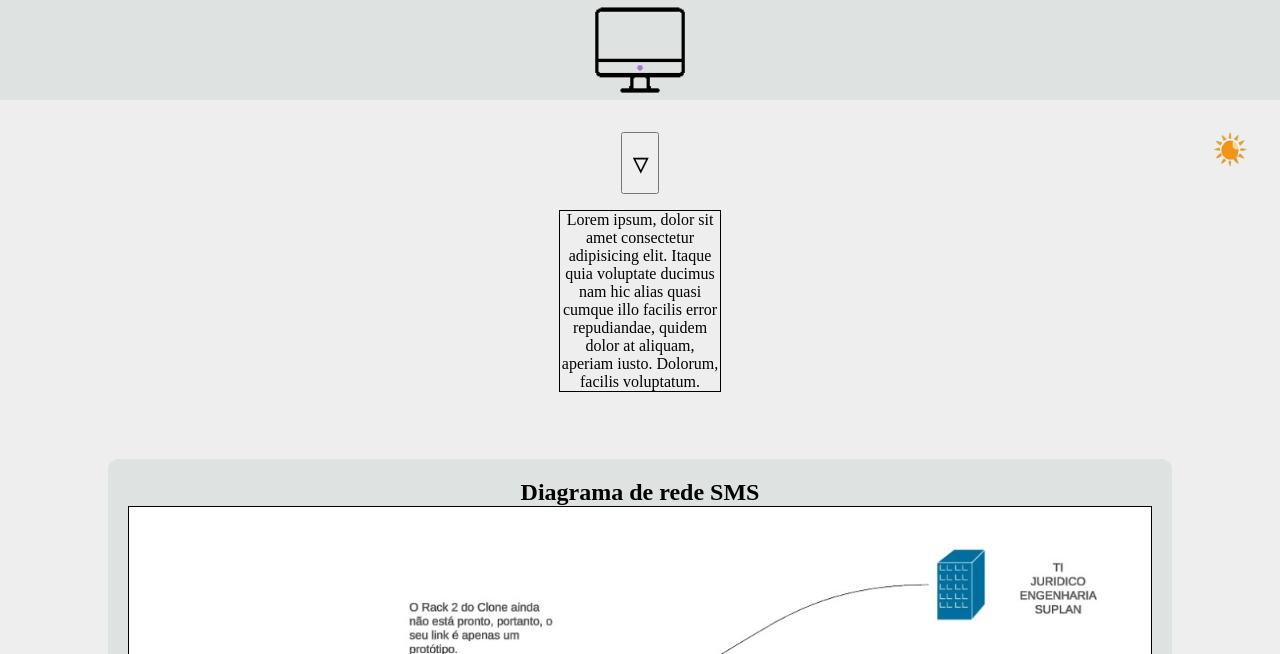
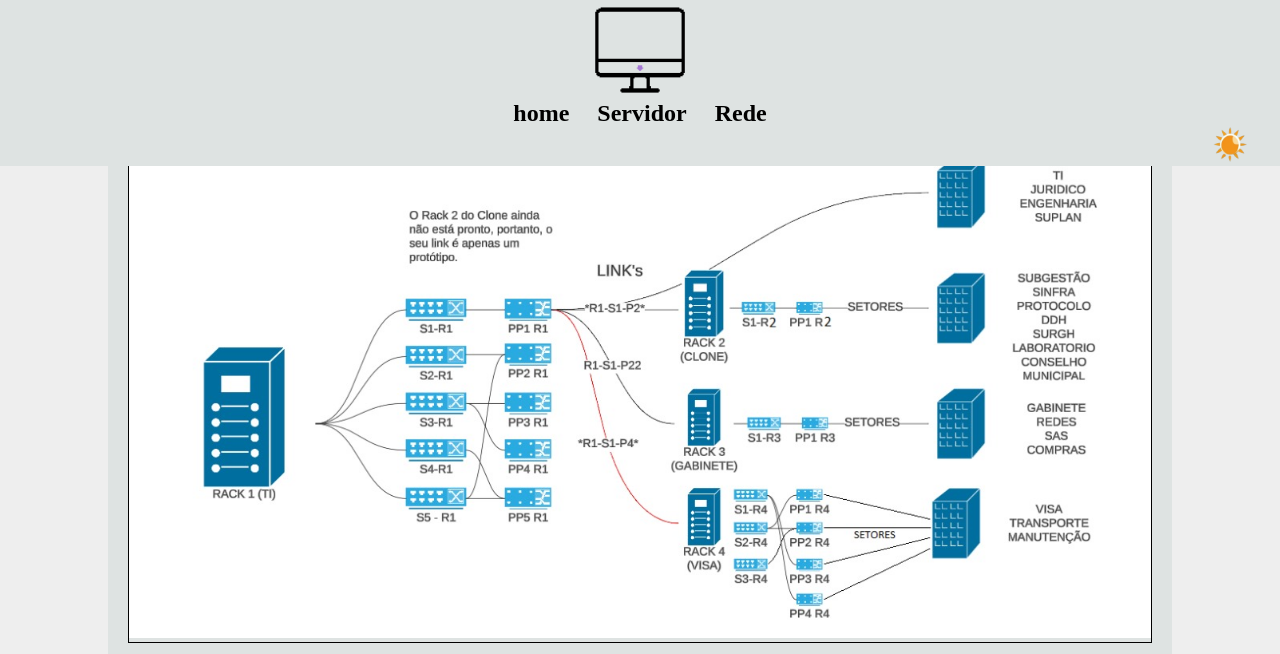
Before and after one commit to Lukeehz/Mapeamento-SMS, a plain HTML site: page index.html in a window 1280 px wide. Shown: the top 654 px of the page. Drawn offline with Linux system fonts and the light colour scheme.

Commit message:
Ajustes headers

```diff
--- a/assets/css/style.css
+++ b/assets/css/style.css
@@ -27,12 +27,12 @@
 }
 
 /*CABECALHO*/
-.conteudo-cabecalho {
-    display: flex;
-    align-items: center;
-    justify-content: center;
+header{
+    top: 0;
+    position: fixed;
+    z-index: 9999;
+    width: 100%;
 }
-
 
 /*NAVBAR*/
 
@@ -169,17 +169,25 @@
 
 /*LINKS*/
 a{
-    color: whitesmoke;
+    color: #000;
     text-decoration: none;
     cursor: pointer;
+    font-weight: bolder;
+    font-size: 1.5rem;
 }
 
 a:hover {
-    color: rgb(255, 255, 200) !important;
+    color: purple !important;
 }
 a:visited{
     color: rgb(255, 198, 92)
 }
+.links{
+    text-align: center !important;
+    text-decoration: none;
+    display: inline;
+}
+
 
 /*ESPAÇAMENTOS - PADDING GERAL*/
 .p0{
@@ -223,9 +231,17 @@
 }
 
 /*ESPAÇAMENTOS - PADDING LEFT*/
+.px2 {
+    padding-left: 0.75rem !important;
+    padding-right: 0.75rem !important;
+}
 .px3 {
     padding-left: 1rem !important;
     padding-right: 1rem !important;
+}
+
+.pauto{
+    padding: auto;
 }
 
 /*MARGIN TOP*/
@@ -240,7 +256,7 @@
 
 /*ESPAÇAMENTO - MARGIN*/
 .mauto{
-    margin: auto;
+    margin: auto !important
 }
 
 /*FOOTER*/
--- a/index.html
+++ b/index.html
@@ -12,7 +12,6 @@
     <meta property="og:image" content="redes.jpg">
     <link rel="shortcut icon" href="assets/images/favicon.ico" type="image/x-icon">
     <link rel="stylesheet" href="assets/css/style.css">
-    <link href="https://fonts.googleapis.com/css2?family=Inter:wght@100..900&display=swap" rel="stylesheet">
     <meta name="viewport" content="width=device-width, initial-scale=1.0">
     <title>REDES - SMS</title>
 </head>
@@ -21,24 +20,21 @@
     <header id="header" class="background-branco texto-branco">
         <div class="mauto">
             <img src="assets/images/computer.gif" style="display: block;" class="pulse mauto image-fluid">
+            <nav class="nav-center">
+                <ul class="center-text">
+                    <li class="links px2"><a href="#">home</a></li>
+                    <li class="links px2"><a href="#">Servidor</a></li>
+                    <li class="links px2"><a href="#">Rede</a></li>
+                </ul>
+            </nav>
             <span class="float-right">
                 <button id="btnColor" style="background: transparent; border: none;">
-                    <img id="CE" src="assets/images/soll.png" class="image-fluid pt3" style="width: 35%; cursor: pointer;">
+                    <img id="CE" src="assets/images/soll.png" class="image-fluid" style="width: 35%; cursor: pointer;">
                 </button>
             </span>
         </div>
     </header>
 
-    <div class="mauto pt3" style="width: 50%; text-align: center;">
-        <button id="btnColaps" class="btnColaps" style="font-size: 2rem;">
-            &triangledown;
-        </button>
-
-        <article id="textColapse" class="mauto " style="border: 1px solid black; width: 25%; margin-top: 1rem;">
-            <p >
-                Lorem ipsum, dolor sit amet consectetur adipisicing elit. Itaque quia voluptate ducimus nam hic alias quasi cumque illo facilis error repudiandae, quidem dolor at aliquam, aperiam iusto. Dolorum, facilis voluptatum.
-            </p>
-        </article>
 
     </div>
 
@@ -50,7 +46,7 @@
             </div>
 
             <div class="pt3 border">
-                <img src="assets/images/mapeamento_racks.png" class="image-fluid" id="pav1" style="max-width: 80%;">
+                <img src="assets/images/mapeamento_racks.png" class="mauto" id="pav1" style="max-width: 100%;">
                 <p class="">
 
                 </p>
```
Also changed, not shown: assets/images/mapeamento_racks.png.
